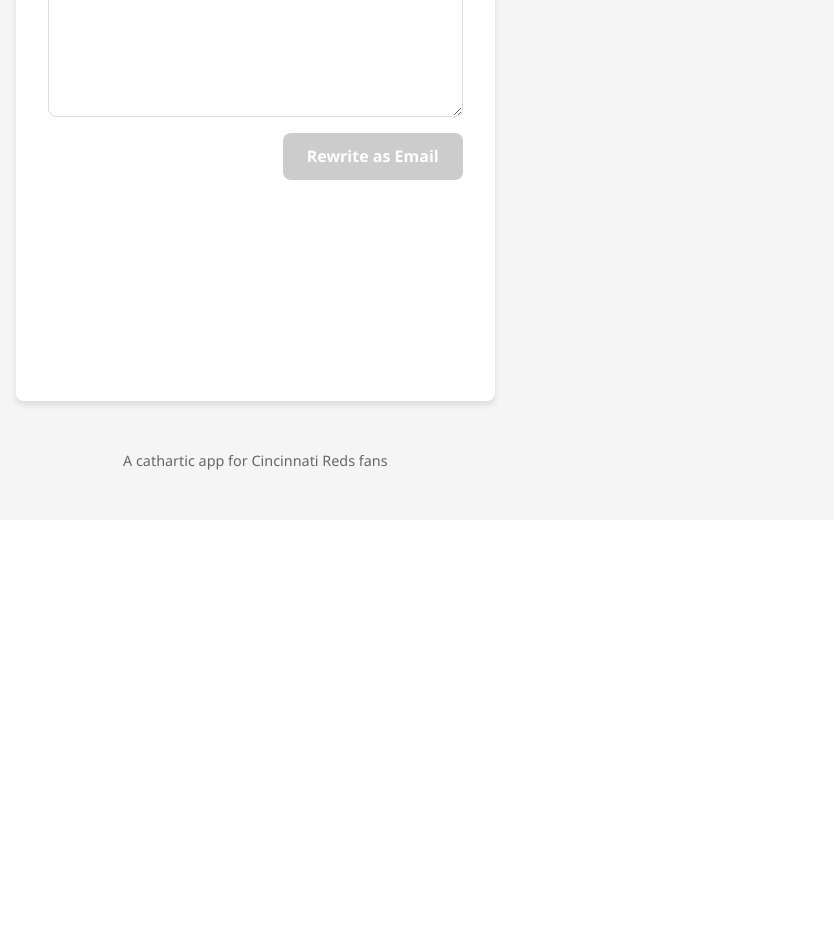
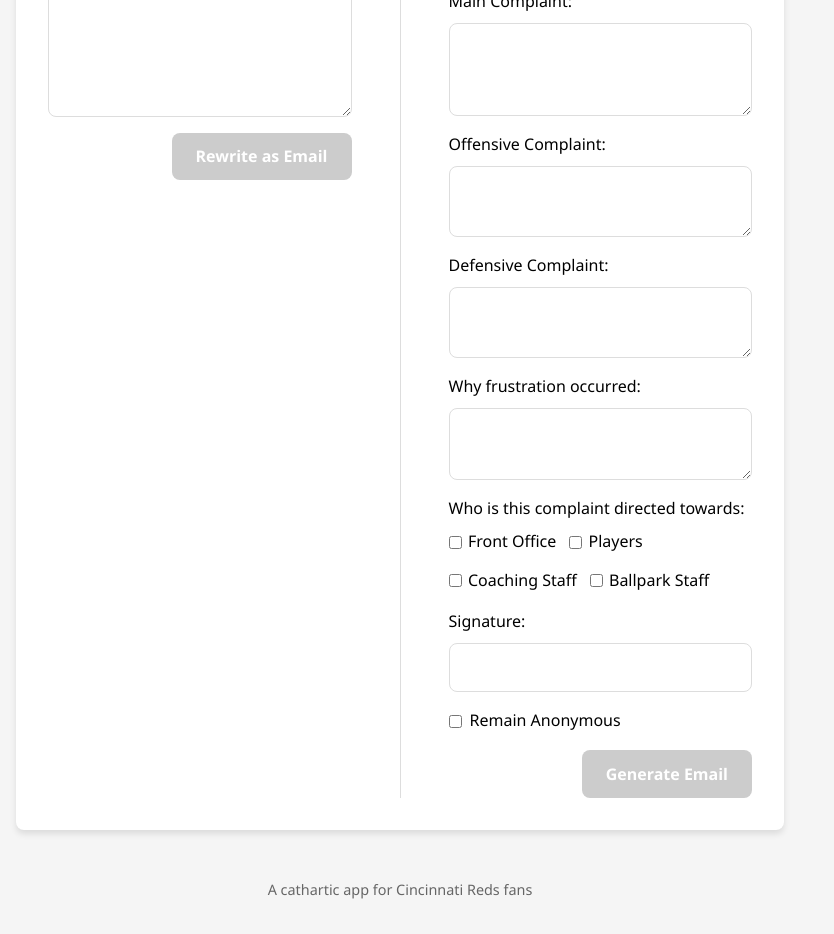
Before and after one commit to apreda/reds, a React (Vite) app: page / in a window 1280 px wide. Shown: the part 280-1214 px from the top of the page, without its empty margins (0-834 px from the left). Before the commit the page ends 800 px from the top, so only its background shows below. Built offline with nearby package versions, Linux system fonts and the light colour scheme.

Commit message:
Add structured form alongside free-form input for complaint submission

```diff
--- a/src/App.css
+++ b/src/App.css
@@ -54,6 +54,69 @@ main {
   box-shadow: var(--box-shadow);
   padding: 2rem;
   margin-bottom: 2rem;
+}
+
+/* Side-by-side Layout */
+.input-options {
+  display: flex;
+  gap: 2rem;
+}
+
+.free-form-option,
+.structured-option {
+  flex: 1;
+  min-width: 0; /* Prevent flex items from overflowing */
+}
+
+.divider {
+  width: 1px;
+  background-color: #ddd;
+  margin: 0 1rem;
+}
+
+/* Structured Form Component */
+.structured-form {
+  display: flex;
+  flex-direction: column;
+  gap: 1rem;
+}
+
+.form-field {
+  display: flex;
+  flex-direction: column;
+  gap: 0.5rem;
+}
+
+.form-field label {
+  font-weight: 500;
+  color: var(--secondary-color);
+}
+
+.form-field textarea,
+.form-field input[type="text"] {
+  padding: 0.8rem;
+  border: 1px solid #ddd;
+  border-radius: var(--border-radius);
+  font-family: inherit;
+  font-size: 1rem;
+}
+
+.target-options {
+  display: flex;
+  flex-wrap: wrap;
+  gap: 0.8rem;
+}
+
+.target-option {
+  display: flex;
+  align-items: center;
+  gap: 0.4rem;
+}
+
+.form-field.checkbox {
+  flex-direction: row;
+  align-items: center;
+  gap: 0.5rem;
 }
 
 footer {
@@ -198,6 +261,19 @@ footer {
   }
 }
 
+@media (max-width: 768px) {
+  .input-options {
+    flex-direction: column;
+    gap: 2rem;
+  }
+
+  .divider {
+    width: 100%;
+    height: 1px;
+    margin: 0;
+  }
+}
+
 @media (max-width: 600px) {
   main {
     padding: 1.5rem;
--- a/src/App.jsx
+++ b/src/App.jsx
@@ -1,6 +1,7 @@
 import { useState } from 'react'
 import './App.css'
 import ChatBox from './components/ChatBox'
+import StructuredForm from './components/StructuredForm'
 import RantToEmail from './components/RantToEmail'
 import SendEmail from './components/SendEmail'
 
@@ -31,7 +32,15 @@ function App() {
 
       <main>
         {step === 'rant' && (
-          <ChatBox onComplete={handleRantComplete} />
+          <div className="input-options">
+            <div className="free-form-option">
+              <ChatBox onComplete={handleRantComplete} />
+            </div>
+            <div className="divider"></div>
+            <div className="structured-option">
+              <StructuredForm onComplete={handleRantComplete} />
+            </div>
+          </div>
         )}
 
         {step === 'email' && (
--- /dev/null
+++ b/src/components/StructuredForm.jsx
@@ -0,0 +1,162 @@
+import { useState } from 'react';
+
+export default function StructuredForm({ onComplete }) {
+  const [loading, setLoading] = useState(false);
+  const [formData, setFormData] = useState({
+    mainComplaint: '',
+    offensiveComplaint: '',
+    defensiveComplaint: '',
+    frustrationReason: '',
+    complaintTarget: [],
+    signature: '',
+    anonymous: false
+  });
+
+  const handleInputChange = (e) => {
+    const { name, value } = e.target;
+    setFormData(prev => ({
+      ...prev,
+      [name]: value
+    }));
+  };
+
+  const handleCheckboxChange = (e) => {
+    const { name, checked } = e.target;
+    setFormData(prev => ({
+      ...prev,
+      [name]: checked
+    }));
+  };
+
+  const handleTargetChange = (target) => {
+    setFormData(prev => {
+      const newTargets = prev.complaintTarget.includes(target)
+        ? prev.complaintTarget.filter(t => t !== target)
+        : [...prev.complaintTarget, target];
+
+      return {
+        ...prev,
+        complaintTarget: newTargets
+      };
+    });
+  };
+
+  const handleSubmit = async () => {
+    setLoading(true);
+    try {
+      const res = await fetch('/api/rewrite-structured', {
+        method: 'POST',
+        body: JSON.stringify({ formData }),
+        headers: { 'Content-Type': 'application/json' }
+      });
+      const data = await res.json();
+      onComplete(data.email);
+    } catch (error) {
+      console.error('Error generating email from form:', error);
+    } finally {
+      setLoading(false);
+    }
+  };
+
+  const isFormValid = formData.mainComplaint.trim() !== '';
+
+  return (
+    <div className="structured-form">
+      <h2>Structured Complaint Form</h2>
+
+      <div className="form-field">
+        <label htmlFor="mainComplaint">Main Complaint:</label>
+        <textarea
+          id="mainComplaint"
+          name="mainComplaint"
+          value={formData.mainComplaint}
+          onChange={handleInputChange}
+          rows={3}
+          required
+        />
+      </div>
+
+      <div className="form-field">
+        <label htmlFor="offensiveComplaint">Offensive Complaint:</label>
+        <textarea
+          id="offensiveComplaint"
+          name="offensiveComplaint"
+          value={formData.offensiveComplaint}
+          onChange={handleInputChange}
+          rows={2}
+        />
+      </div>
+
+      <div className="form-field">
+        <label htmlFor="defensiveComplaint">Defensive Complaint:</label>
+        <textarea
+          id="defensiveComplaint"
+          name="defensiveComplaint"
+          value={formData.defensiveComplaint}
+          onChange={handleInputChange}
+          rows={2}
+        />
+      </div>
+
+      <div className="form-field">
+        <label htmlFor="frustrationReason">Why frustration occurred:</label>
+        <textarea
+          id="frustrationReason"
+          name="frustrationReason"
+          value={formData.frustrationReason}
+          onChange={handleInputChange}
+          rows={2}
+        />
+      </div>
+
+      <div className="form-field">
+        <label>Who is this complaint directed towards:</label>
+        <div className="target-options">
+          {['Front Office', 'Players', 'Coaching Staff', 'Ballpark Staff'].map(target => (
+            <div key={target} className="target-option">
+              <input
+                type="checkbox"
+                id={target.replace(/\s+/g, '-').toLowerCase()}
+                checked={formData.complaintTarget.includes(target)}
+                onChange={() => handleTargetChange(target)}
+              />
+              <label htmlFor={target.replace(/\s+/g, '-').toLowerCase()}>
+                {target}
+              </label>
+            </div>
+          ))}
+        </div>
+      </div>
+
+      <div className="form-field">
+        <label htmlFor="signature">Signature:</label>
+        <input
+          type="text"
+          id="signature"
+          name="signature"
+          value={formData.signature}
+          onChange={handleInputChange}
+        />
+      </div>
+
+      <div className="form-field checkbox">
+        <input
+          type="checkbox"
+          id="anonymous"
+          name="anonymous"
+          checked={formData.anonymous}
+          onChange={handleCheckboxChange}
+        />
+        <label htmlFor="anonymous">Remain Anonymous</label>
+      </div>
+
+      <button
+        onClick={handleSubmit}
+        disabled={loading || !isFormValid}
+        className="submit-button"
+      >
+        {loading ? 'Generating Email...' : 'Generate Email'}
+      </button>
+    </div>
+  );
+}
```
Also changed, not shown: server.js (+57 -0 lines).
